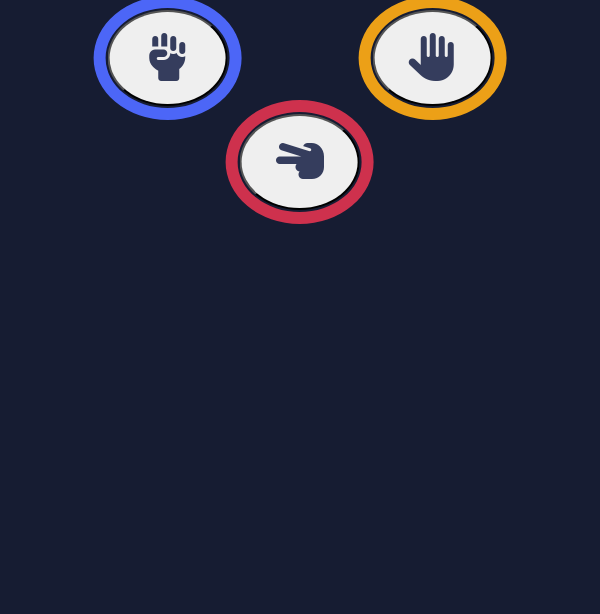
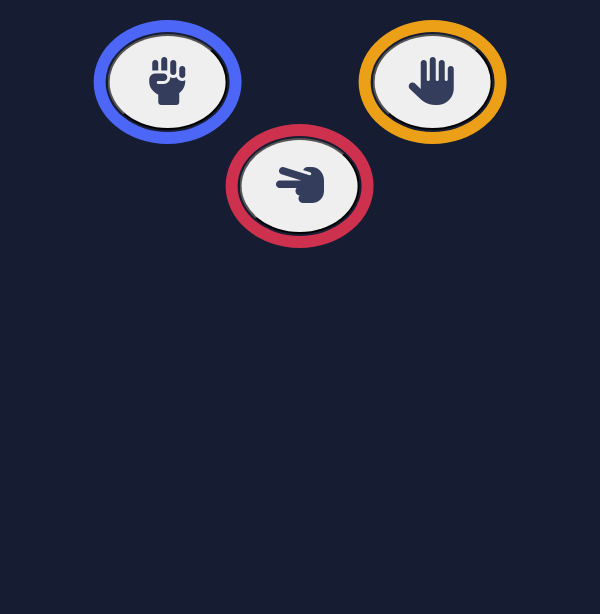
Before and after one commit to indkshitij/RPS-Game, a plain HTML site: page index.html in a window 600 px wide. Shown: the part 186-800 px from the top of the page. Drawn offline with Linux system fonts and the light colour scheme.

Commit message:
Container Properties Updated

```diff
--- a/index.css
+++ b/index.css
@@ -224,7 +224,7 @@ body {
 }
 @media (min-width: 600px) and (max-width: 900px) {
   .container {
-    padding: 0 2vw;
+    padding: 3vh 2vw;
   }
   .scoreContainer {
     width: 14vw;
@@ -256,7 +256,7 @@ body {
 }
 @media (min-width: 350px) and (max-width: 600px) {
   .container {
-    padding: 0 2vw;
+    padding: 3vh 2vw;
   }
   .header {
     padding: 1.5vh 2vw;
```
